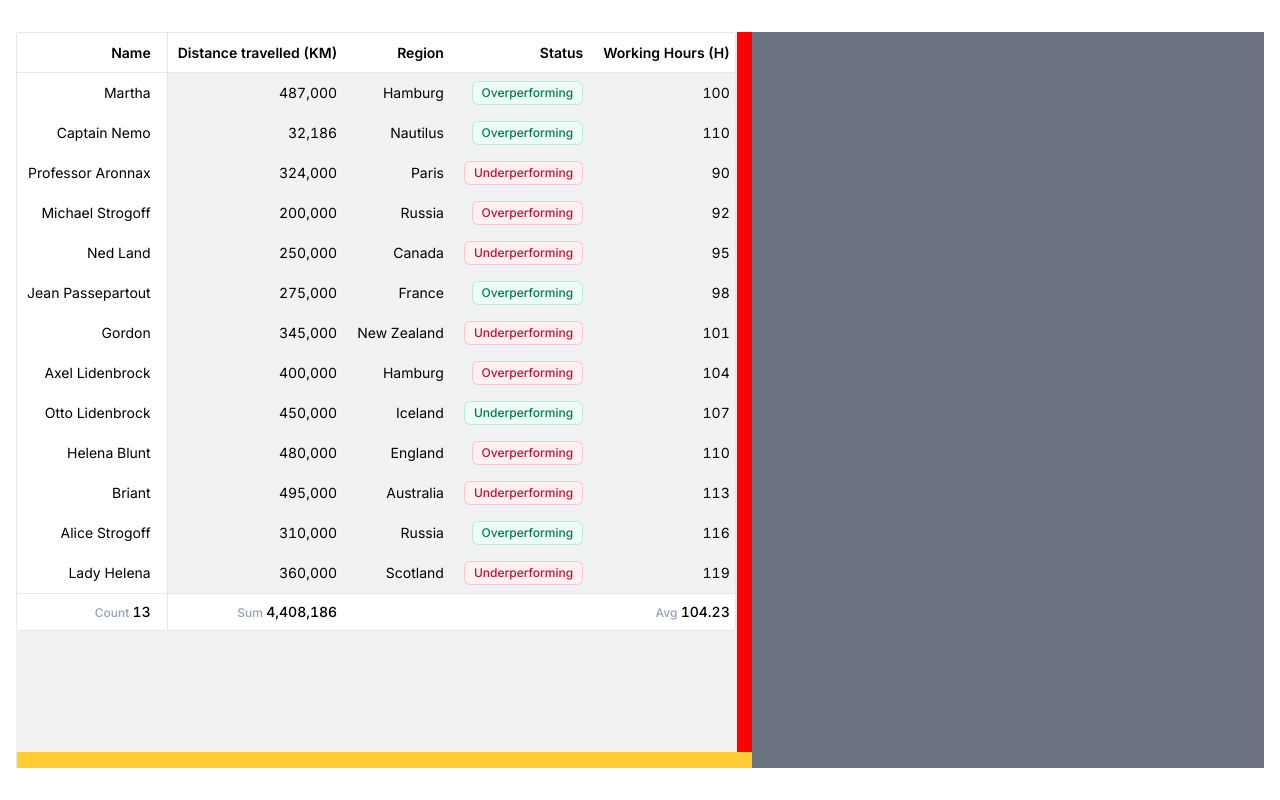
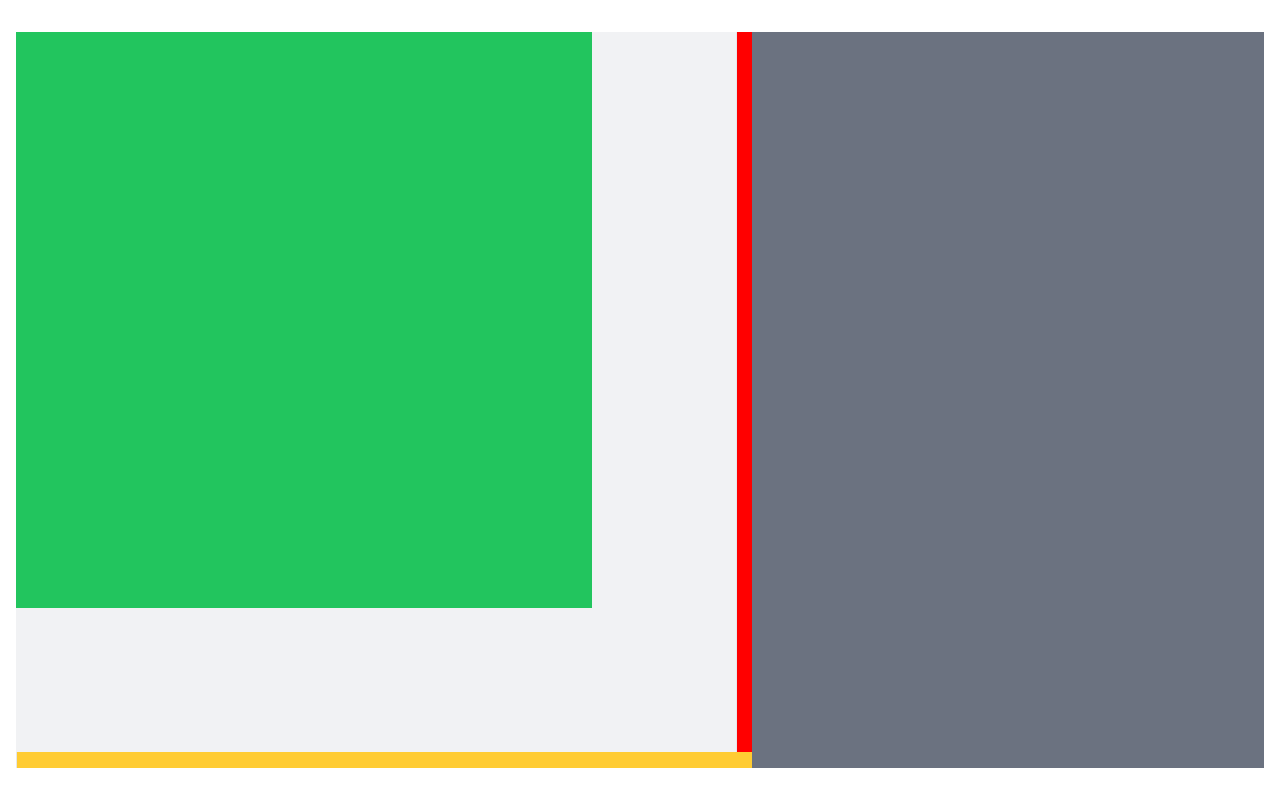
Before and after one commit to severinlandolt/freeze-panes-table, a Next.js app: page /resize in a window 1280 px wide. Built offline with nearby package versions, Linux system fonts and the light colour scheme.

Commit message:
progress

```diff
--- a/src/app/resize/page.tsx
+++ b/src/app/resize/page.tsx
@@ -72,7 +72,8 @@ const ResizablePanels = () => {
           }}
           onPointerDown={onResizeStartY}
         ></div>
-        <Table />
+        <div className="h-4/5 w-4/5 bg-green-500"></div>
+        {/* <Table /> */}
       </div>
     </div>
   );
```
